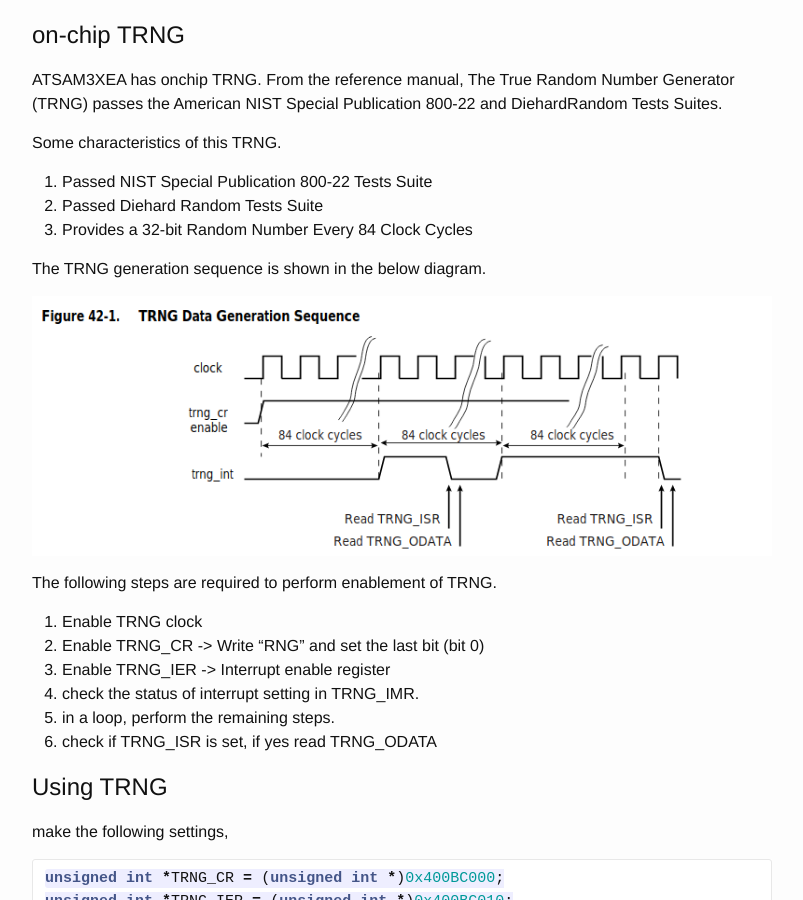
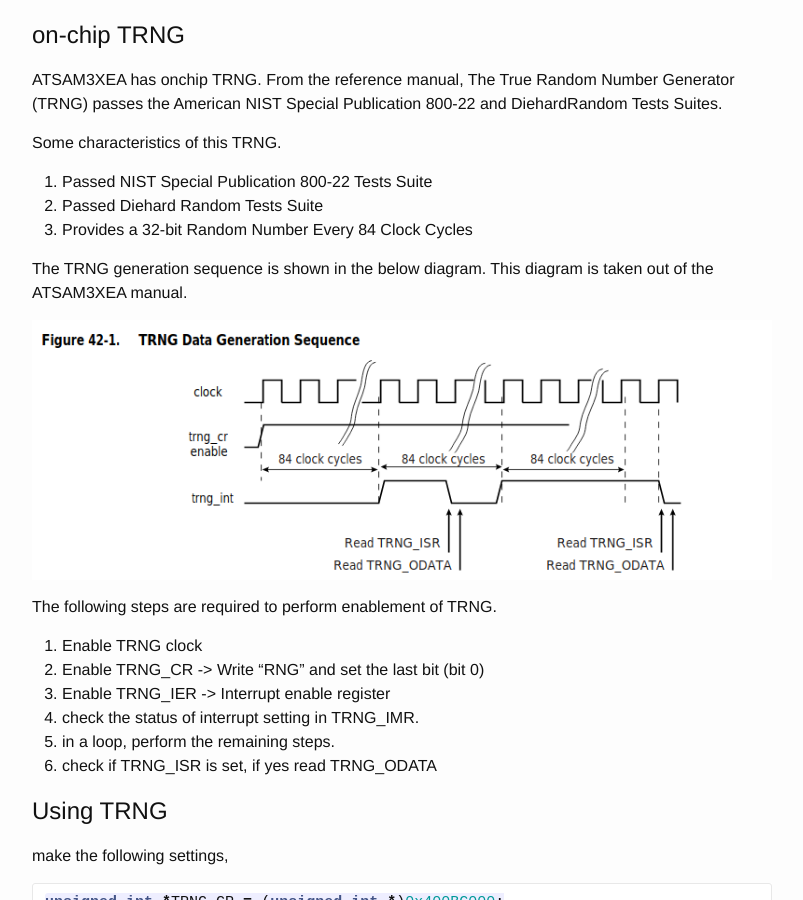
Before and after one commit to DevNaga/devnaga.github.io, a Jekyll site: the page built from _posts/2020-06-04-TRNG-on-ATSAM3X8EA.markdown, in a window 1280 px wide and 900 px high, scrolled down 669 px. Shown: the whole window, without its empty margins (238-1041 px from the left). Built offline with Jekyll 4.4.1, drawn with Linux system fonts in a browser that asks for light colours.

Commit message:
Update 2020-06-04-TRNG-on-ATSAM3X8EA.markdown

```diff
--- a/_posts/2020-06-04-TRNG-on-ATSAM3X8EA.markdown
+++ b/_posts/2020-06-04-TRNG-on-ATSAM3X8EA.markdown
@@ -34,7 +34,7 @@
 2. Passed Diehard Random Tests Suite
 3. Provides a 32-bit Random Number Every 84 Clock Cycles
 
-The TRNG generation sequence is shown in the below diagram.
+The TRNG generation sequence is shown in the below diagram. This diagram is taken out of the ATSAM3XEA manual.
 
 
 ![TRNG_Generation](https://raw.githubusercontent.com/DevNaga/devnaga.github.io/master/_posts/TRNG_sequence.png)
```
